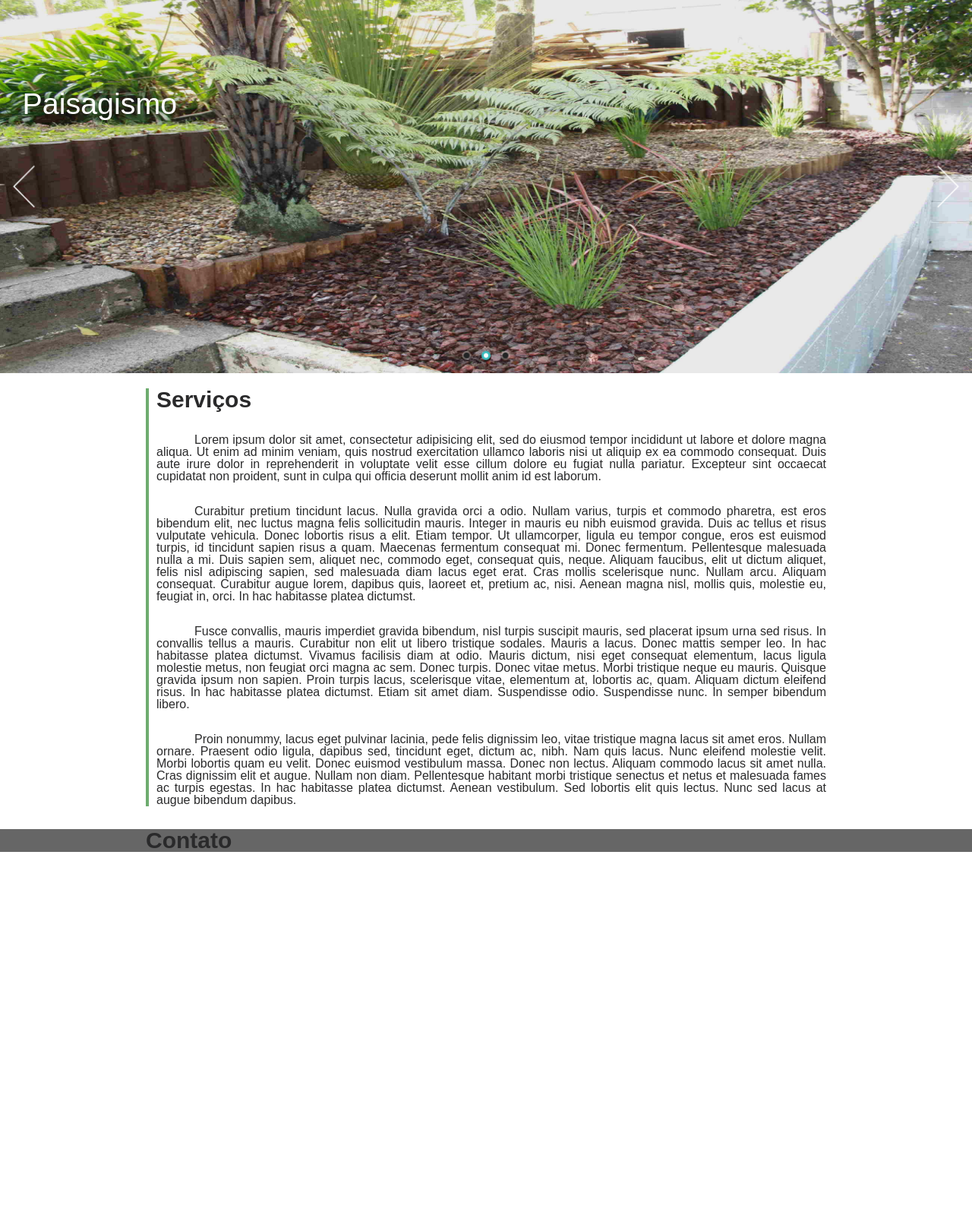
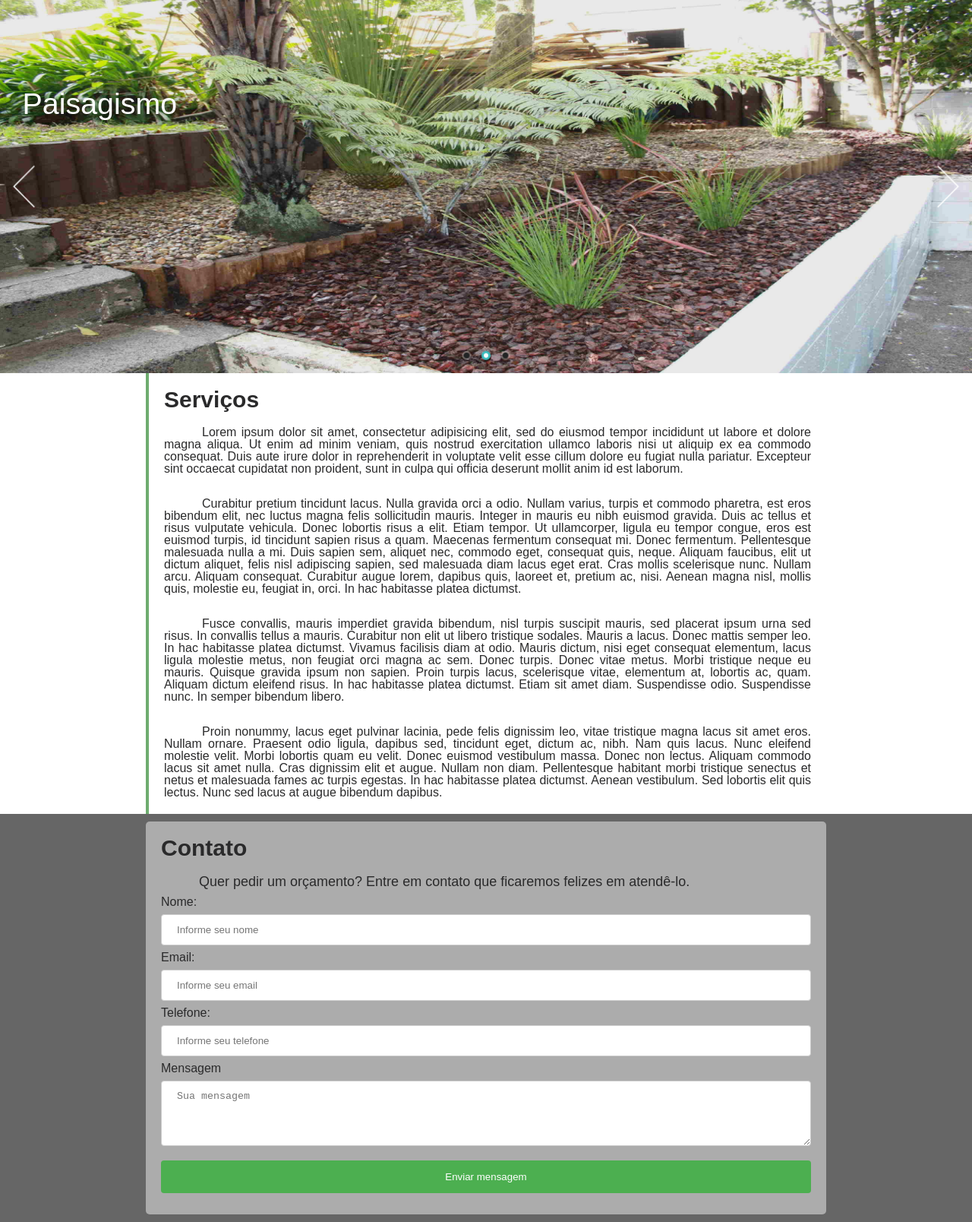
Before and after one commit to Renetf77/gardeningservice, a PHP site: page / in a window 1280 px wide. Shown: the part 53-1661 px from the top of the page at 76% size. Before the commit the page ends 1194 px from the top, so only its background shows below. Run offline with PHP 8.4, Linux system fonts and the light colour scheme.

Commit message:
Adicionado formulario de contato

```diff
--- a/css/main.css
+++ b/css/main.css
@@ -20,7 +20,7 @@ article {
     color: #2a2a2b;
 }
 article h1{
-    margin: 20px 0;
+    margin-bottom: 20px;
     font-size: 30px;
     font-weight: bold;
 }
@@ -29,25 +29,63 @@ article p {
     font-size: 16px;
     text-align: justify;
     text-justify: auto;
-    margin: 30px 0;
+    margin-bottom: 30px;
     text-align-last: left;
     text-indent: 50px;
 }
+
+p:last-child{
+    margin-bottom: 0;
+}
+.tagline{
+    font-size: 18px;
+    text-align: justify;
+    text-justify: auto;
+    margin-bottom: 10px;
+    text-align-last: left;
+    text-indent: 50px;
+}
+
+input {
+    width: 100%;
+    padding: 12px 20px;
+    margin: 8px 0;
+    display: inline-block;
+    border: 1px solid #ccc;
+    border-radius: 4px;
+    box-sizing: border-box;
+}
+textarea {
+    width: 100%;
+    padding: 12px 20px;
+    margin: 8px 0;
+    display: inline-block;
+    border: 1px solid #ccc;
+    border-radius: 4px;
+    box-sizing: border-box;
+}
+
+button {
+    width: 100%;
+    background-color: #4CAF50;
+    color: white;
+    padding: 14px 20px;
+    margin: 8px 0;
+    border: none;
+    border-radius: 4px;
+    cursor: pointer;
+}
+
+button:hover {
+    background-color: #45a049;
+}
+
 .title{
     visibility: hidden;
 }
 .content {
     width: 100%;
     color: #eaeaea;
-}
-
-.gspace {
-    width: 70%;
-    /*margin-left: auto;*/
-    /*margin-right: auto;*/
-    height: 100%;
-    vertical-align: middle;
-    margin: auto auto;
 }
 
 .top{
@@ -93,11 +131,16 @@ article p {
 }
 
 .slide{
-     background-color: #2a2a2b;
+    background-color: #2a2a2b;
+}
+.form{
+    border-radius: 5px;
+    background-color: #acacac;
+    padding: 20px;
 }
 
 #servicos{
-    padding-left: 10px;
+    padding: 20px 20px;
     border-left: #6eac6f;
     border-width: 4px;
     border-style: none none none solid;
@@ -105,8 +148,41 @@ article p {
 
 #contato{
     background: #666666;
+    padding: 10px 0;
 }
 
+@media (min-width: 1024px){
+    .gspace {
+        width: 70%;
+        /*margin-left: auto;*/
+        /*margin-right: auto;*/
+        height: 100%;
+        vertical-align: middle;
+        margin: auto auto;
+    }
+}
+
+@media (min-width: 600px) and (max-width: 1024px) {
+    .gspace {
+        width: 80%;
+        /*margin-left: auto;*/
+        /*margin-right: auto;*/
+        height: 100%;
+        vertical-align: middle;
+        margin: auto auto;
+    }
+}
+
+@media (max-width: 600px) {
+    .gspace {
+        width: 95%;
+        /*margin-left: auto;*/
+        /*margin-right: auto;*/
+        height: 100%;
+        vertical-align: middle;
+        margin: auto auto;
+    }
+}
 /* jssor slider bullet navigator skin 05 css */
 /*
 .jssorb05 div           (normal)
--- a/index.php
+++ b/index.php
@@ -79,11 +79,56 @@
                 </div>
                 <div id="contato">
                     <div class="gspace">
-                        <article>
-                            <header>
-                                <h1>Contato</h1>
-                            </header>
-                        </article>
+                        <div class="form">
+                            <article>
+                                <header>
+                                    <h1>Contato</h1>
+                                    <p class="tagline">Quer pedir um orçamento? Entre em contato que ficaremos felizes em atendê-lo.</p>
+                                    <?php
+                                    if (filter_input(INPUT_POST, 'nome', FILTER_SANITIZE_STRING)):
+                                        $nome = filter_input(INPUT_POST, 'nome', FILTER_SANITIZE_STRING);
+                                    endif;
+                                    if (filter_input(INPUT_POST, 'email', FILTER_VALIDATE_EMAIL)):
+                                        $email = filter_input(INPUT_POST, 'email', FILTER_VALIDATE_EMAIL);
+                                    endif;
+                                    if (filter_input(INPUT_POST, 'telefone', FILTER_SANITIZE_STRING)):
+                                        $telefone = filter_input(INPUT_POST, 'telefone', FILTER_SANITIZE_STRING);
+                                    endif;
+                                    if (filter_input(INPUT_POST, 'mensagem', FILTER_SANITIZE_STRING)):
+                                        $mensagem = filter_input(INPUT_POST, 'mensagem', FILTER_SANITIZE_STRING);
+                                    endif;
+
+//                                if (isset($nome) && isset($email) && isset($telefone) && isset($mensagem)):
+//                                    echo "Dados corretos";
+//                                else:
+//                                    echo "Dados incorretos";
+//                                endif;
+
+                                    ?>
+
+                                    <form action="index.php#contato" method="post">
+                                        <label>
+                                            <span>Nome:</span>
+                                            <input type="text" name="nome" title="Informe seu nome:" placeholder="Informe seu nome" required/>
+                                        </label>
+                                        <label>
+                                            <span>Email:</span>
+                                            <input type="email" name="email" title="Informe seu email:" placeholder="Informe seu email" required/>
+                                        </label>
+                                        <label>
+                                            <span>Telefone:</span>
+                                            <input type="tel" name="telefone" title="Informe seu telefone:" placeholder="Informe seu telefone" required/>
+                                        </label>
+                                        <label>
+                                            <span>Mensagem</span>
+                                            <textarea rows="4" name="mensagem" title="Sua mensagem:" placeholder="Sua mensagem" required></textarea>
+                                        </label>
+                                        <!--<img title="Aguarde enviando email" alt="" src="img/loading.gif"/>-->
+                                        <button>Enviar mensagem</button>
+                                    </form>
+                                </header>
+                            </article>
+                        </div>
                     </div>
                 </div>
             </main>
```
